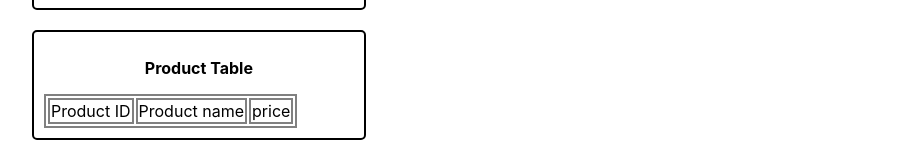
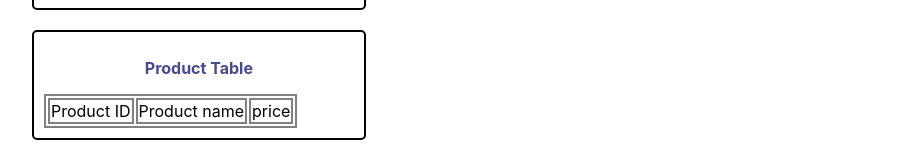
Before and after one commit to polin103109/product-management, a React (Create React App) app: page / in a window 1280 px wide. Shown: the part 280-428 px from the top of the page, without its empty margins (8-927 px from the left). Built offline with nearby package versions, Linux system fonts and the light colour scheme.

Commit message:
added some css

```diff
--- a/src/form/components/productForm/form.css
+++ b/src/form/components/productForm/form.css
@@ -30,5 +30,6 @@ justify-content: space-between;
 p{
     text-align: center;
     font-weight: bold;
+    color:rgb(72, 72, 145);
 
 }
```
